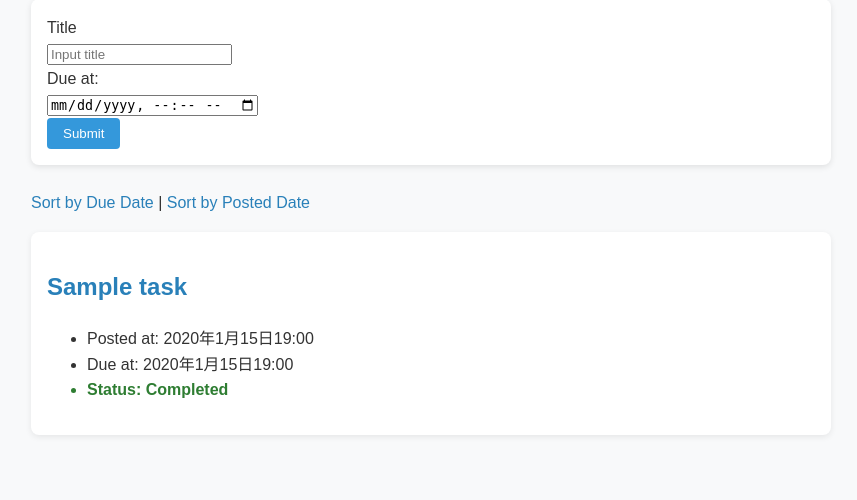
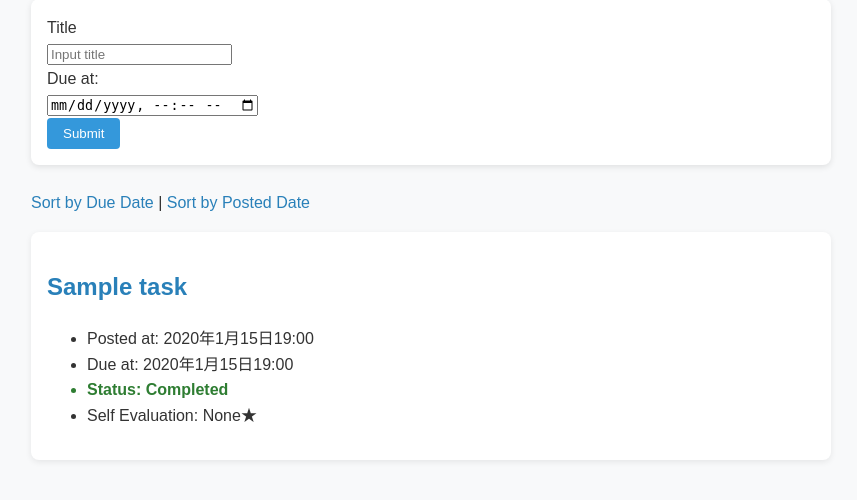
Before and after one commit to 1f10250102/django-test-exercise, a Django app: page / in a window 1280 px wide. Shown: the part 147-647 px from the top of the page, without its empty margins (209-1066 px from the left). Run offline with Django 5.2, Linux system fonts and the light colour scheme; tables that the repository leaves empty hold one stand-in row (values such as "Sample post").

Commit message:
トップページにも表示されるように変更

```diff
--- a/todo/templates/todo/index.html
+++ b/todo/templates/todo/index.html
@@ -43,6 +43,7 @@
         {% endif %}
         {% if task.completed %}
         <li class="status-completed">Status: Completed</li>
+        <li>Self Evaluation: {{ task.rating_value }}★</li>
         {% else %}
         <li class="status-not-completed">Status: Not Completed</li>
         {% endif %}
--- a/todo/views.py
+++ b/todo/views.py
@@ -21,8 +21,11 @@ def index(request):
     else:
         tasks = Task.objects.order_by('-posted_at')
 
+    for task in tasks:
+        setattr(task, 'rating_value', request.session.get(f'task_rating_{task.id}', None))
+
     context = {
-        'tasks': tasks
+        'tasks': tasks,
     }
     return render(request, 'todo/index.html', context)
 
```
